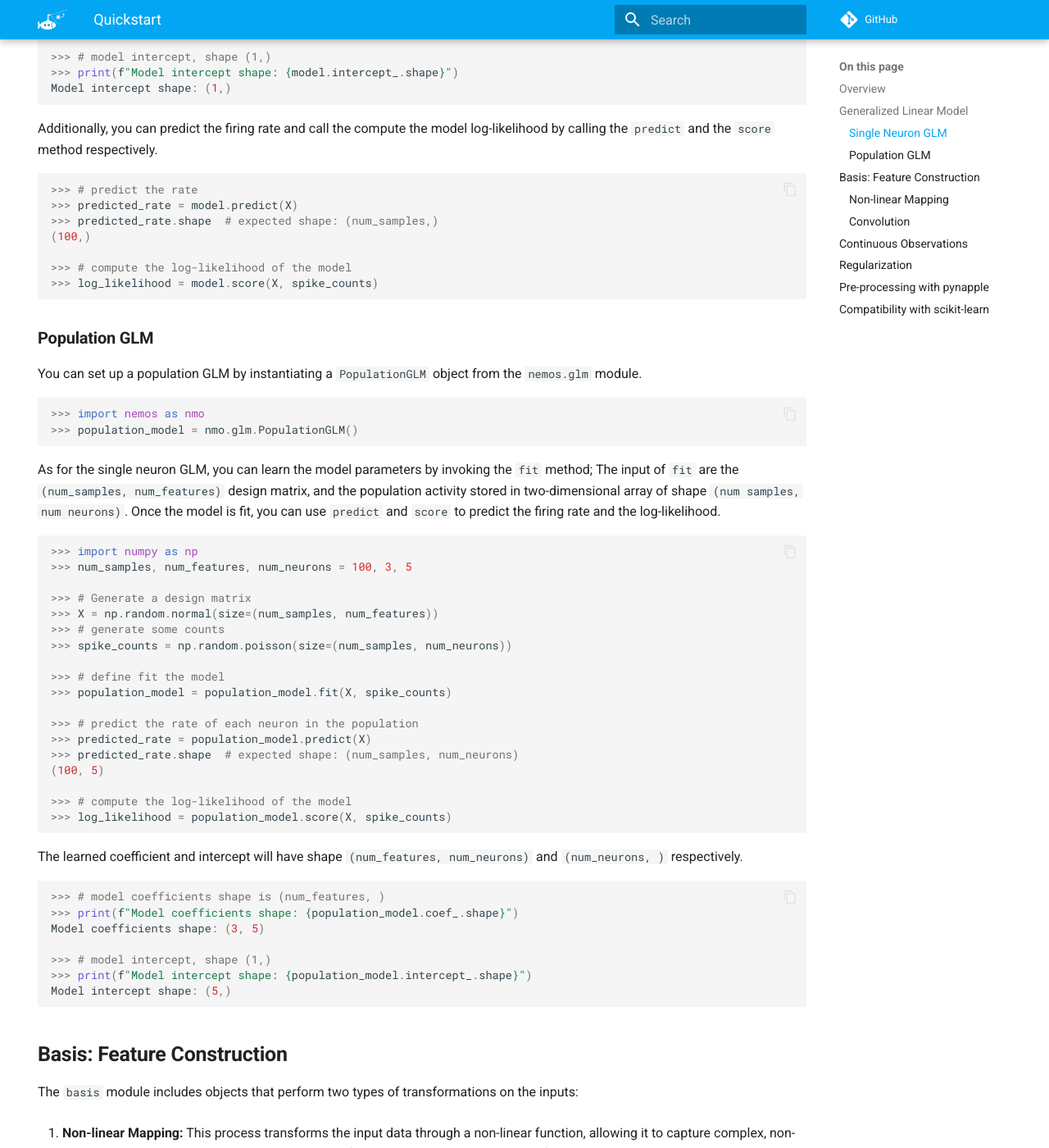
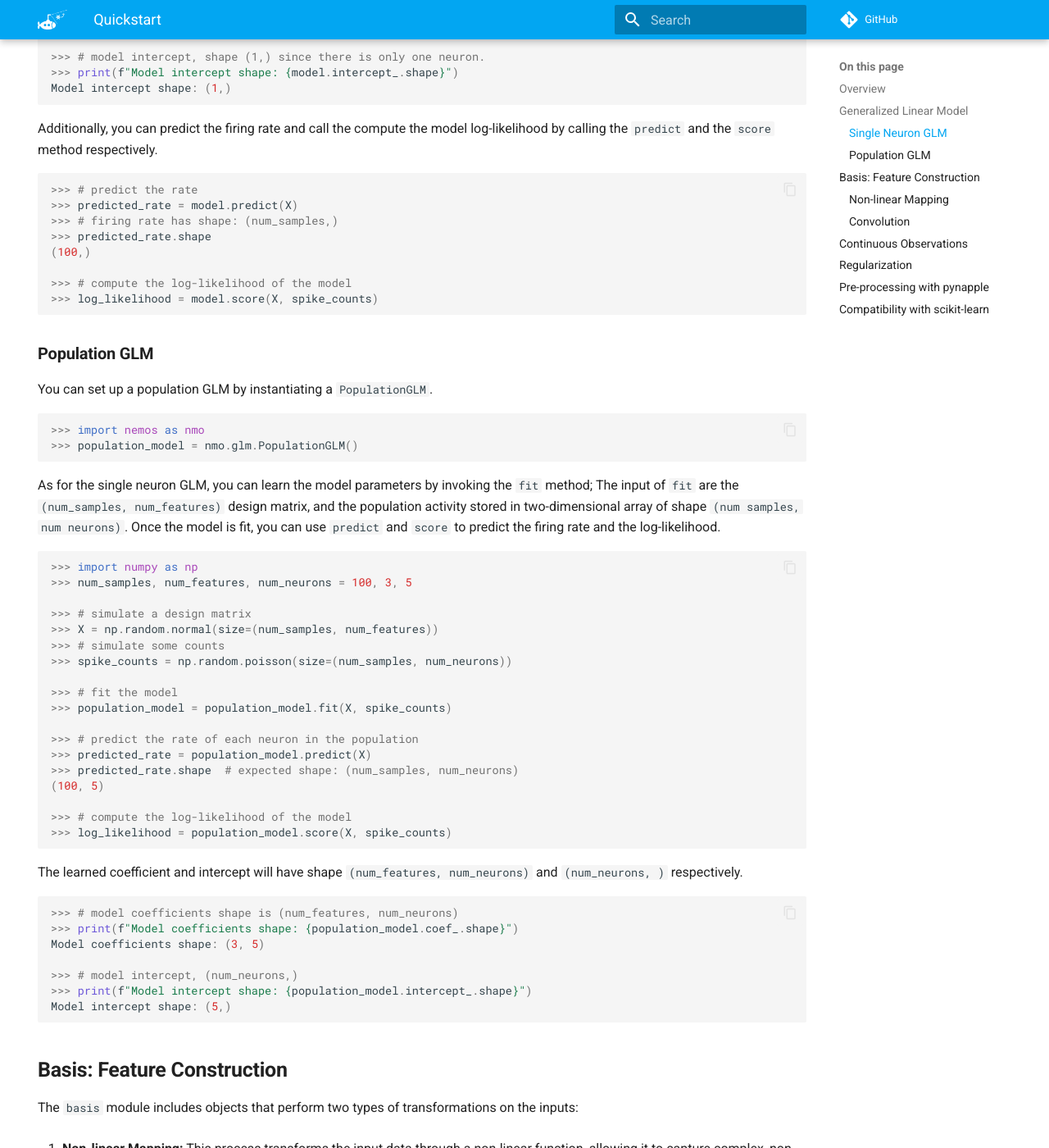
Before and after one commit to flatironinstitute/nemos, an MkDocs documentation site: the page built from docs/quickstart.md, in a window 1280 px wide and 1400 px high, scrolled down 1243 px. Shown: the whole window at 82% size. Built offline with MkDocs 1.6.1 and Material for MkDocs 9.7.7, drawn with Linux system fonts in a browser that asks for light colours; nearby versions of some CDN libraries; library files that are not in the unit come from our copies; comment, search, counter and statistics services are not loaded; some of the changed text lies outside the part shown.

Commit message:
add link

````diff
--- a/docs/quickstart.md
+++ b/docs/quickstart.md
@@ -25,7 +25,7 @@
 
 ### **Single Neuron GLM**
 
-You can define a single neuron GLM by instantiating an `GLM` object from the `nemos.glm` module.
+You can define a single neuron GLM by instantiating an `GLM` object.
 
 ```python
 
@@ -61,7 +61,7 @@
 >>> print(f"Model coefficients shape: {model.coef_.shape}")
 Model coefficients shape: (3,)
 
->>> # model intercept, shape (1,)
+>>> # model intercept, shape (1,) since there is only one neuron.
 >>> print(f"Model intercept shape: {model.intercept_.shape}")
 Model intercept shape: (1,)
 
@@ -73,7 +73,8 @@
 
 >>> # predict the rate
 >>> predicted_rate = model.predict(X)
->>> predicted_rate.shape  # expected shape: (num_samples,)
+>>> # firing rate has shape: (num_samples,)
+>>> predicted_rate.shape
 (100,)
 
 >>> # compute the log-likelihood of the model
@@ -83,7 +84,7 @@
 
 ### **Population GLM**
 
-You can set up a population GLM by instantiating a `PopulationGLM` object from the `nemos.glm` module.
+You can set up a population GLM by instantiating a `PopulationGLM`.
 
 ```python
 
@@ -100,12 +101,12 @@
 >>> import numpy as np
 >>> num_samples, num_features, num_neurons = 100, 3, 5
 
->>> # Generate a design matrix
+>>> # simulate a design matrix
 >>> X = np.random.normal(size=(num_samples, num_features))
->>> # generate some counts
+>>> # simulate some counts
 >>> spike_counts = np.random.poisson(size=(num_samples, num_neurons))
 
->>> # define fit the model
+>>> # fit the model
 >>> population_model = population_model.fit(X, spike_counts)
 
 >>> # predict the rate of each neuron in the population
@@ -121,11 +122,11 @@
 The learned coefficient and intercept will have shape `(num_features, num_neurons)` and `(num_neurons, )` respectively.
 
 ```python
->>> # model coefficients shape is (num_features, )
+>>> # model coefficients shape is (num_features, num_neurons)
 >>> print(f"Model coefficients shape: {population_model.coef_.shape}")
 Model coefficients shape: (3, 5)
 
->>> # model intercept, shape (1,)
+>>> # model intercept, (num_neurons,)
 >>> print(f"Model intercept shape: {population_model.intercept_.shape}")
 Model intercept shape: (5,)
 
@@ -387,7 +388,7 @@
 ## **Compatibility with `scikit-learn`**
 
 
-`scikit-learn` is a machine learning toolkit that offers advanced features like pipelines and cross-validation methods.
+[`scikit-learn`](https://scikit-learn.org/stable/) is a machine learning toolkit that offers advanced features like pipelines and cross-validation methods.
 NeMoS takes advantage of these features, while still gaining the benefit of JAX's just-in-time compilation and GPU-acceleration!
 
 For example, if we would like to tune the critical hyper-parameter `regularizer_strength`, we  could easily run a `K-Fold` cross-validation using `scikit-learn`.
````
